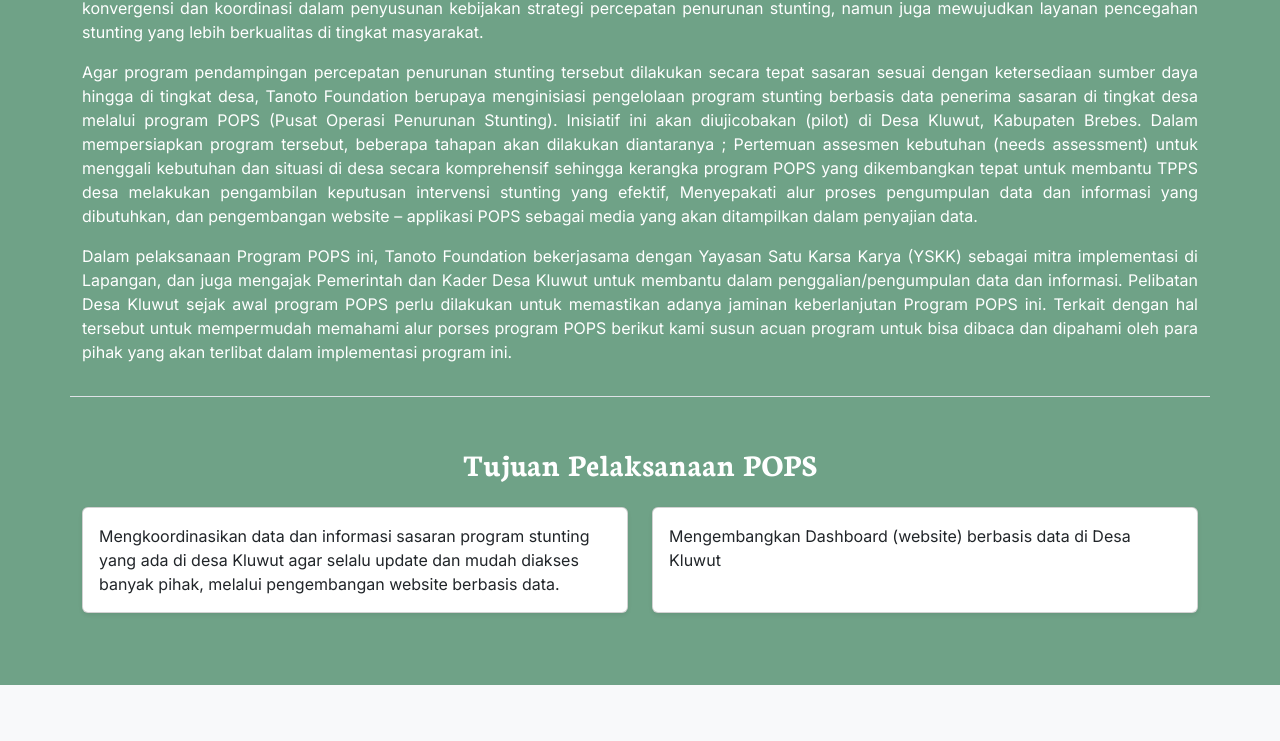
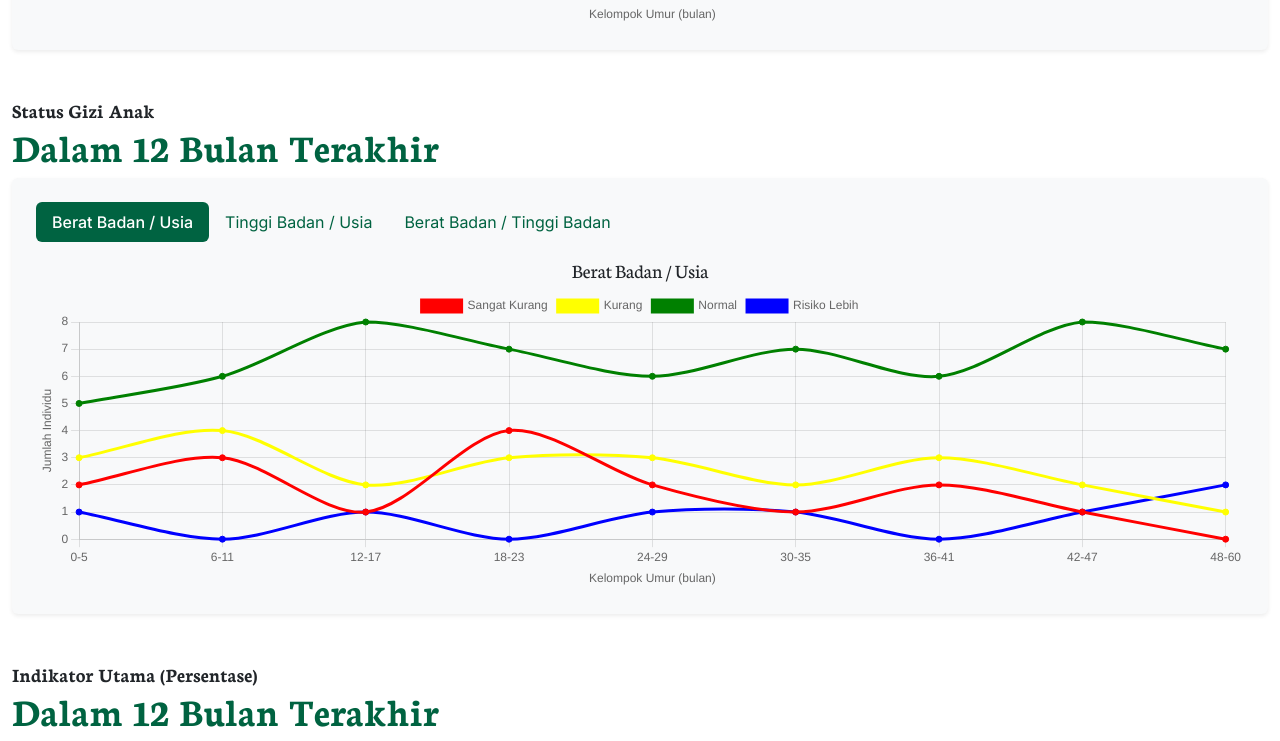
Before and after one commit to khoirfreelance/pops, a Vue app: page / in a window 1280 px wide. Shown: the part 1566-2307 px from the top of the page. Built offline with nearby package versions, Linux system fonts and the light colour scheme.

Commit message:
modify home and admin page

```diff
--- a/src/components/SidebarContent.vue
+++ b/src/components/SidebarContent.vue
@@ -29,7 +29,7 @@
       </li>
       <li>
         <a href="#" class="nav-link">
-          <i class="bi bi-postcard-heart-fill me-2"></i>
+          <i class="bi bi-postcard-heart me-2"></i>
           <span v-if="!isCollapsed">Calon Pengantin</span>
         </a>
       </li>
@@ -49,13 +49,13 @@
       </li>
       <li>
         <a href="#" class="nav-link">
-          <i class="bi bi-file-person-fill me-2"></i>
+          <i class="bi bi-file-person me-2"></i>
           <span v-if="!isCollapsed">Admin / Kader </span>
         </a>
       </li>
       <li>
         <a href="#" class="nav-link">
-          <i class="bi bi-person-badge-fill me-2"></i>
+          <i class="bi bi-person-vcard me-2"></i>
           <span v-if="!isCollapsed">Keanggotaan TPK</span>
         </a>
       </li>
--- a/src/views/Home.vue
+++ b/src/views/Home.vue
@@ -154,38 +154,140 @@
                 </li>
               </ul>
 
-              <!-- Tab Content -->
+              <!-- Tabs Content -->
               <div class="tab-content" id="pills-tabContent">
+                <!-- BB/U -->
                 <div
                   class="tab-pane fade show active"
                   id="pills-bb-usia"
                   role="tabpanel"
-                  tabindex="0"
                 >
                   <h5>Berat Badan / Usia</h5>
-                  <p>Konten perhitungan dan grafik BB/U di sini...</p>
+                  <div class="chart-container">
+                    <canvas id="chart-bb-usia"></canvas>
+                  </div>
                 </div>
 
+                <!-- TB/U -->
                 <div
                   class="tab-pane fade"
                   id="pills-tb-usia"
                   role="tabpanel"
-                  tabindex="0"
                 >
                   <h5>Tinggi Badan / Usia</h5>
-                  <p>Konten perhitungan dan grafik TB/U di sini...</p>
+                  <div class="chart-container">
+                    <canvas id="chart-tb-usia"></canvas>
+                  </div>
                 </div>
 
+                <!-- BB/TB -->
                 <div
                   class="tab-pane fade"
                   id="pills-bb-tb"
                   role="tabpanel"
-                  tabindex="0"
                 >
                   <h5>Berat Badan / Tinggi Badan</h5>
-                  <p>Konten perhitungan dan grafik BB/TB di sini...</p>
+                  <div class="chart-container">
+                    <canvas id="chart-bb-tb"></canvas>
+                  </div>
                 </div>
               </div>
+            </div>
+
+            <div class="mt-5">
+              <h5 class="mb-0 fw-bold">Status Gizi Anak</h5>
+              <h1 class="text-primary fw-bold">Dalam 12 Bulan Terakhir</h1>
+            </div>
+
+            <!-- content 2 -->
+            <div class="bg-light p-4 rounded shadow-sm text-center">
+              <!-- Nav Pills -->
+              <ul class="nav nav-pills mb-3" id="pills-tab" role="tablist">
+                <li class="nav-item" role="presentation">
+                  <button
+                    class="nav-link active"
+                    id="pills-bb-usia-tab-12"
+                    data-bs-toggle="pill"
+                    data-bs-target="#pills-bb-usia-12"
+                    type="button"
+                    role="tab"
+                  >
+                    Berat Badan / Usia
+                  </button>
+                </li>
+                <li class="nav-item" role="presentation">
+                  <button
+                    class="nav-link"
+                    id="pills-tb-usia-tab-12"
+                    data-bs-toggle="pill"
+                    data-bs-target="#pills-tb-usia-12"
+                    type="button"
+                    role="tab"
+                  >
+                    Tinggi Badan / Usia
+                  </button>
+                </li>
+                <li class="nav-item" role="presentation">
+                  <button
+                    class="nav-link"
+                    id="pills-bb-tb-tab-12"
+                    data-bs-toggle="pill"
+                    data-bs-target="#pills-bb-tb-12"
+                    type="button"
+                    role="tab"
+                  >
+                    Berat Badan / Tinggi Badan
+                  </button>
+                </li>
+              </ul>
+
+              <!-- Tabs Content -->
+              <div class="tab-content" id="pills-tabContent">
+                <!-- BB/U -->
+                <div
+                  class="tab-pane fade show active"
+                  id="pills-bb-usia-12"
+                  role="tabpanel"
+                >
+                  <h5>Berat Badan / Usia</h5>
+                  <div class="chart-container">
+                    <canvas id="chart-bb-usia-12"></canvas>
+                  </div>
+                </div>
+
+                <!-- TB/U -->
+                <div
+                  class="tab-pane fade"
+                  id="pills-tb-usia-12"
+                  role="tabpanel"
+                >
+                  <h5>Tinggi Badan / Usia</h5>
+                  <div class="chart-container">
+                    <canvas id="chart-tb-usia-12"></canvas>
+                  </div>
+                </div>
+
+                <!-- BB/TB -->
+                <div
+                  class="tab-pane fade"
+                  id="pills-bb-tb-12"
+                  role="tabpanel"
+                >
+                  <h5>Berat Badan / Tinggi Badan</h5>
+                  <div class="chart-container">
+                    <canvas id="chart-bb-tb-12"></canvas>
+                  </div>
+                </div>
+              </div>
+            </div>
+
+            <div class="mt-5">
+              <h5 class="mb-0 fw-bold">Indikator Utama (Persentase)</h5>
+              <h1 class="text-primary fw-bold">Dalam 12 Bulan Terakhir</h1>
+            </div>
+
+            <div class="chart-container">
+              <canvas id="chart-bb-tb-indikator"></canvas>
             </div>
           </div>
           <div class="tab-pane fade" id="hamil" role="tabpanel">
@@ -365,25 +467,137 @@
 import NavbarUser from '../components/NavbarUser.vue'
 import FooterUser from '../components/FooterUser.vue'
 import KMSChecker from '@/components/KMSChecker.vue'
-import { computed } from 'vue'
+import {
+  Chart,
+  CategoryScale,
+  LinearScale,
+  PointElement,
+  LineElement,
+  Title,
+  Tooltip,
+  Legend,
+} from 'chart.js'
+
+Chart.register(
+  CategoryScale,
+  LinearScale,
+  PointElement,
+  LineElement,
+  Title,
+  Tooltip,
+  Legend
+)
 
 export default {
-  computed:{
+  name: "StatusGiziTabs",
+  mounted() {
+    const umurGroups = [
+      '0-5', '6-11', '12-17', '18-23',
+      '24-29', '30-35', '36-41', '42-47', '48-60'
+    ]
+
+    const indi = [
+      '-10', '0', '20','30','40','50'
+    ]
+    //chart-bb-tb-indikator
+    this.createChart('chart-bb-tb-indikator', indi, {
+      'Balita Stunting': { data: [2, 3, 1, 4, 2, 1, 2, 1, 0], color: 'red' },
+      'Balita UNderweight': { data: [3, 4, 2, 3, 3, 2, 3, 2, 1], color: 'yellow' },
+      'Balita BBTN': { data: [5, 6, 8, 7, 6, 7, 6, 8, 7], color: 'green' },
+      'Bumil KEK': { data: [1, 0, 1, 0, 1, 1, 0, 1, 2], color: 'blue' },
+      'Bumil Anemia': { data: [1, 0, 1, 0, 1, 1, 0, 1, 8], color: 'purple' },
+      'Catin Beresiko': { data: [1, 0, 1, 0, 1, 1, 0, 1, 10], color: 'cyan' },
+    })
+
+    // BB/U
+    this.createChart('chart-bb-usia', umurGroups, {
+      'Sangat Kurang': { data: [2, 3, 1, 4, 2, 1, 2, 1, 0], color: 'red' },
+      'Kurang': { data: [3, 4, 2, 3, 3, 2, 3, 2, 1], color: 'yellow' },
+      'Normal': { data: [5, 6, 8, 7, 6, 7, 6, 8, 7], color: 'green' },
+      'Risiko Lebih': { data: [1, 0, 1, 0, 1, 1, 0, 1, 2], color: 'blue' },
+    })
+
+    // TB/U
+    this.createChart('chart-tb-usia', umurGroups, {
+      'Sangat Pendek': { data: [1, 2, 1, 3, 1, 1, 1, 0, 1], color: 'red' },
+      'Pendek': { data: [2, 3, 2, 2, 3, 2, 2, 1, 1], color: 'yellow' },
+      'Normal': { data: [6, 7, 8, 7, 7, 8, 8, 9, 8], color: 'green' },
+      'Tinggi': { data: [0, 0, 1, 0, 0, 1, 0, 1, 1], color: 'blue' },
+    })
+
+    // BB/TB
+    this.createChart('chart-bb-tb', umurGroups, {
+      'Gizi Buruk': { data: [2, 1, 1, 2, 1, 0, 1, 0, 0], color: 'red' },
+      'Gizi Kurang': { data: [2, 3, 2, 2, 2, 2, 1, 2, 1], color: 'yellow' },
+      'Normal': { data: [7, 6, 8, 7, 8, 8, 9, 8, 8], color: 'green' },
+      'Risiko Lebih': { data: [0, 1, 0, 0, 0, 1, 0, 1, 1], color: 'blue' },
+    })
+
+    // BB/U-12
+    this.createChart('chart-bb-usia-12', umurGroups, {
+      'Sangat Kurang': { data: [2, 3, 1, 4, 2, 1, 2, 1, 0], color: 'red' },
+      'Kurang': { data: [3, 4, 2, 3, 3, 2, 3, 2, 1], color: 'yellow' },
+      'Normal': { data: [5, 6, 8, 7, 6, 7, 6, 8, 7], color: 'green' },
+      'Risiko Lebih': { data: [1, 0, 1, 0, 1, 1, 0, 1, 2], color: 'blue' },
+    })
+
+    // TB/U-12
+    this.createChart('chart-tb-usia-12', umurGroups, {
+      'Sangat Pendek': { data: [1, 2, 1, 3, 1, 1, 1, 0, 1], color: 'red' },
+      'Pendek': { data: [2, 3, 2, 2, 3, 2, 2, 1, 1], color: 'yellow' },
+      'Normal': { data: [6, 7, 8, 7, 7, 8, 8, 9, 8], color: 'green' },
+      'Tinggi': { data: [0, 0, 1, 0, 0, 1, 0, 1, 1], color: 'blue' },
+    })
+
+    // BB/TB-12
+    this.createChart('chart-bb-tb-12', umurGroups, {
+      'Gizi Buruk': { data: [2, 1, 1, 2, 1, 0, 1, 0, 0], color: 'red' },
+      'Gizi Kurang': { data: [2, 3, 2, 2, 2, 2, 1, 2, 1], color: 'yellow' },
+      'Normal': { data: [7, 6, 8, 7, 8, 8, 9, 8, 8], color: 'green' },
+      'Risiko Lebih': { data: [0, 1, 0, 0, 0, 1, 0, 1, 1], color: 'blue' },
+    })
+  },
+  methods: {
+    createChart(canvasId, labels, datasetsObj) {
+      const datasets = Object.entries(datasetsObj).map(([label, cfg]) => ({
+        label,
+        data: cfg.data,
+        borderColor: cfg.color,
+        backgroundColor: cfg.color,
+        fill: false,
+        tension: 0.3,
+      }))
+
+      const ctx = document.getElementById(canvasId)
+      new Chart(ctx, {
+        type: 'line',
+        data: { labels, datasets },
+        options: {
+          responsive: true,
+          maintainAspectRatio: false,
+          plugins: {
+            legend: { position: 'top' },
+            title: { display: false },
+          },
+          scales: {
+            x: {
+              title: { display: true, text: 'Kelompok Umur (bulan)' },
+            },
+            y: {
+              title: { display: true, text: 'Jumlah Individu' },
+              beginAtZero: true,
+            },
+          },
+        },
+      })
+    }
+  },
+  computed: {
     currentMonthYear() {
       const date = new Date()
       const months = [
-        'Januari',
-        'Februari',
-        'Maret',
-        'April',
-        'Mei',
-        'Juni',
-        'Juli',
-        'Agustus',
-        'September',
-        'Oktober',
-        'November',
-        'Desember'
+        'Januari', 'Februari', 'Maret', 'April', 'Mei', 'Juni',
+        'Juli', 'Agustus', 'September', 'Oktober', 'November', 'Desember'
       ]
       return `${months[date.getMonth()]} ${date.getFullYear()}`
     }
@@ -409,7 +623,13 @@
   },
 }
 </script>
+
+
 <style scoped>
+.chart-wrapper {
+  max-width: 100%;
+  height: 400px;
+}
 .big-circle {
   width: 400px; /* Biar nggak kebesaran di HP */
   height: 400px;
@@ -438,4 +658,12 @@
   transform: translateY(-5px) scale(1.02);
   box-shadow: 0 15px 30px rgba(0, 0, 0, 0.15);
 }
+.chart-container {
+  width: 100%;
+  height: 300px;
+  overflow-x: auto;
+}
+.chart-container canvas {
+  min-width: 600px;
+}
 </style>
--- a/src/views/admin/Forgot.vue
+++ b/src/views/admin/Forgot.vue
@@ -1,7 +1,7 @@
 <template>
   <div class="d-flex flex-column min-vh-100 bg-brand-gradient">
     <!-- Form di tengah -->
-    <div class="flex-grow-1 d-flex justify-content-center align-items-center">
+    <div class="m-5 flex-grow-1 d-flex justify-content-center align-items-center">
       <div
         class="card p-4 shadow-lg rounded-4"
         style="min-width: 320px; max-width: 400px; width: 100%"
--- a/src/views/admin/Login.vue
+++ b/src/views/admin/Login.vue
@@ -1,7 +1,7 @@
 <template>
   <div class="d-flex flex-column min-vh-100 bg-brand-gradient">
     <!-- Form di tengah -->
-    <div class="flex-grow-1 d-flex justify-content-center align-items-center">
+    <div class="flex-grow-1 d-flex justify-content-center align-items-center m-5">
       <div
         class="card p-4 shadow-lg rounded-4"
         style="min-width: 320px; max-width: 400px; width: 100%"
```
